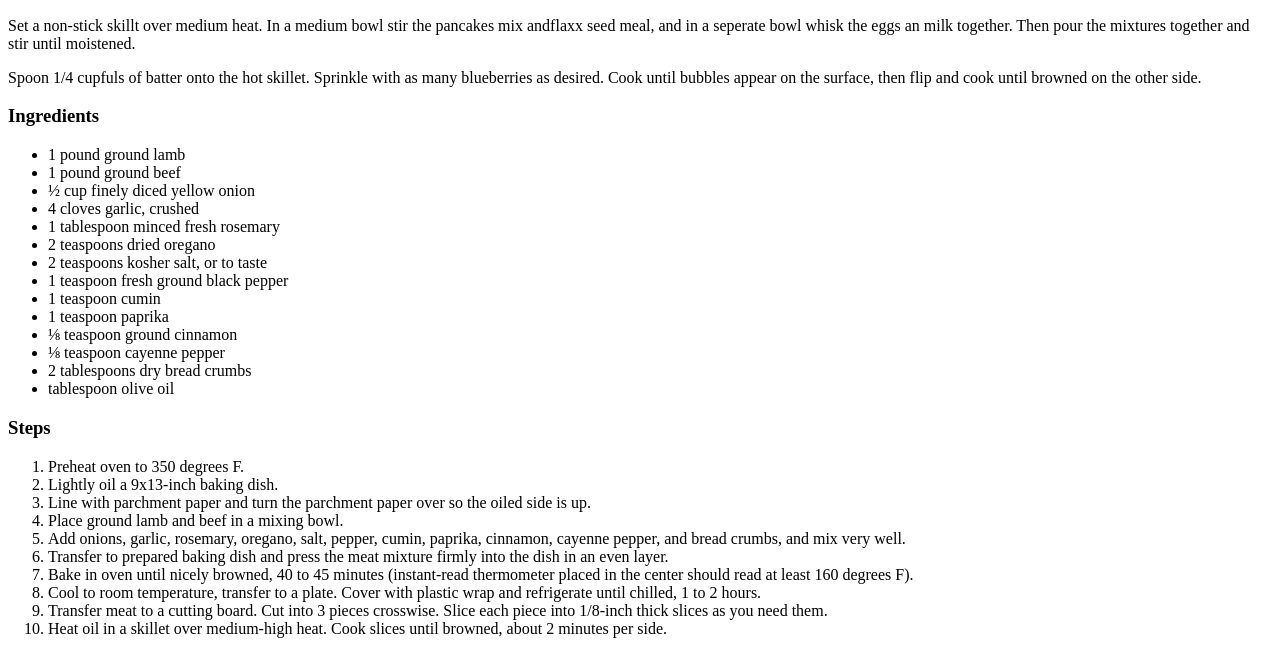
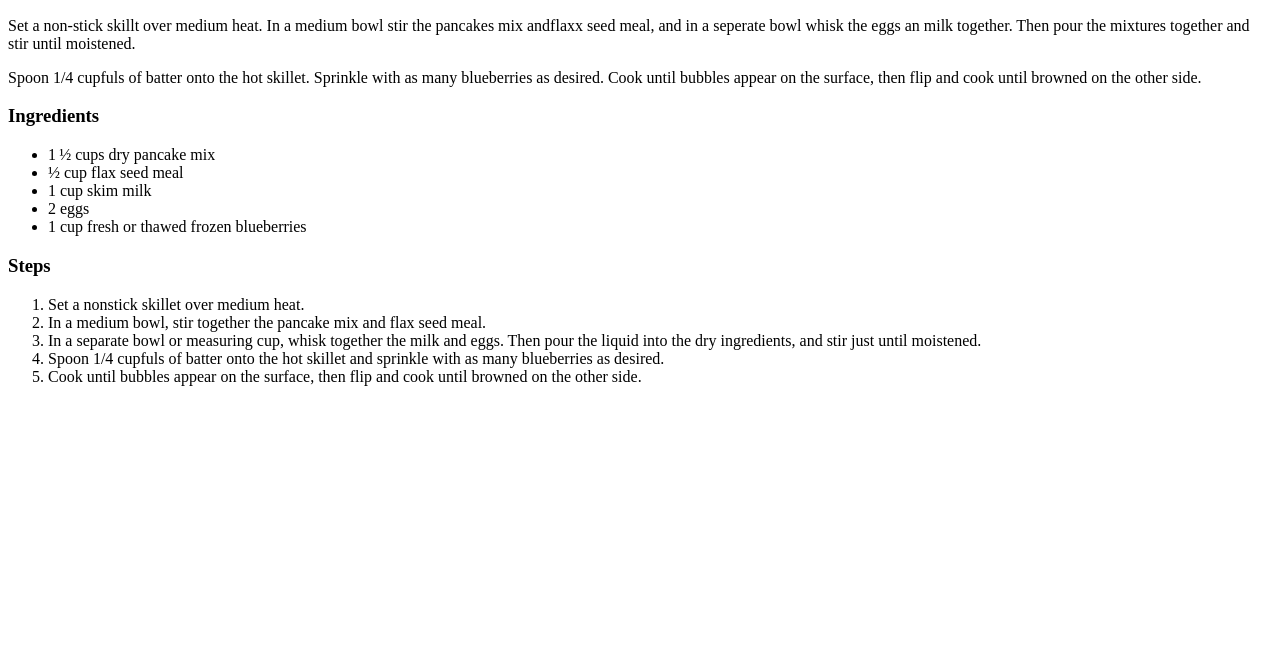
Before and after one commit to DavemanDaveman1/odin-recipes, a plain HTML site: page recipes/pancakes.html in a window 1280 px wide. Shown: the part 434-1088 px from the top of the page. After the commit the page ends 836 px from the top, so only its background shows below. Drawn offline with Linux system fonts and the light colour scheme.

Commit message:
gyros.html and pancakes.html

```diff
--- a/recipes/pancakes.html
+++ b/recipes/pancakes.html
@@ -11,33 +11,19 @@
 			<p>Spoon 1/4 cupfuls of batter onto the hot skillet. Sprinkle with as many blueberries as desired. Cook until bubbles appear on the surface, then flip and cook until browned on the other side.</p>
 		<h3>Ingredients</h3>
 		<ul>
-			<li>1 pound ground lamb</li>
-			<li>1 pound ground beef</li>
-			<li>½ cup finely diced yellow onion</li>
-			<li>4 cloves garlic, crushed</li>
-			<li>1 tablespoon minced fresh rosemary</li>
-			<li>2 teaspoons dried oregano</li>
-			<li>2 teaspoons kosher salt, or to taste</li>
-			<li>1 teaspoon fresh ground black pepper</li>
-			<li>1 teaspoon cumin</li>
-			<li>1 teaspoon paprika</li>
-			<li>⅛ teaspoon ground cinnamon </li>
-			<li>⅛ teaspoon cayenne pepper</li>
-			<li>2 tablespoons dry bread crumbs</li>
-			<li> tablespoon olive oil</li>
+			<li>1 ½ cups dry pancake mix</li>
+			<li>½ cup flax seed meal</li>
+			<li>1 cup skim milk</li>
+			<li>2 eggs</li>
+			<li>1 cup fresh or thawed frozen blueberries</li>
 		</ul>
 		<h3>Steps</h3>
 		<ol>
-			<li>Preheat oven to 350 degrees F.</li>
-			<li>Lightly oil a 9x13-inch baking dish.</li>
-			<li>Line with parchment paper and turn the parchment paper over so the oiled side is up.</li>
-			<li>Place ground lamb and beef in a mixing bowl.</li>
-			<li>Add onions, garlic, rosemary, oregano, salt, pepper, cumin, paprika, cinnamon, cayenne pepper, and bread crumbs, and mix very well.</li>
-			<li>Transfer to prepared baking dish and press the meat mixture firmly into the dish in an even layer.</li>
-			<li>Bake in oven until nicely browned, 40 to 45 minutes (instant-read thermometer placed in the center should read at least 160 degrees F).</li>
-			<li>Cool to room temperature, transfer to a plate. Cover with plastic wrap and refrigerate until chilled, 1 to 2 hours.</li>
-			<li>Transfer meat to a cutting board. Cut into 3 pieces crosswise. Slice each piece into 1/8-inch thick slices as you need them.</li>
-			<li>Heat oil in a skillet over medium-high heat. Cook slices until browned, about 2 minutes per side.</li>
+			<li>Set a nonstick skillet over medium heat.</li>
+			<li>In a medium bowl, stir together the pancake mix and flax seed meal.</li>
+			<li>In a separate bowl or measuring cup, whisk together the milk and eggs. Then pour the liquid into the dry ingredients, and stir just until moistened.</li>
+			<li>Spoon 1/4 cupfuls of batter onto the hot skillet and sprinkle with as many blueberries as desired.</li>
+			<li>Cook until bubbles appear on the surface, then flip and cook until browned on the other side.</li>
 		</ol>
 	</body>
 </html>
```
Also changed, not shown: recipes/gyros.html (+1 -1 lines).
